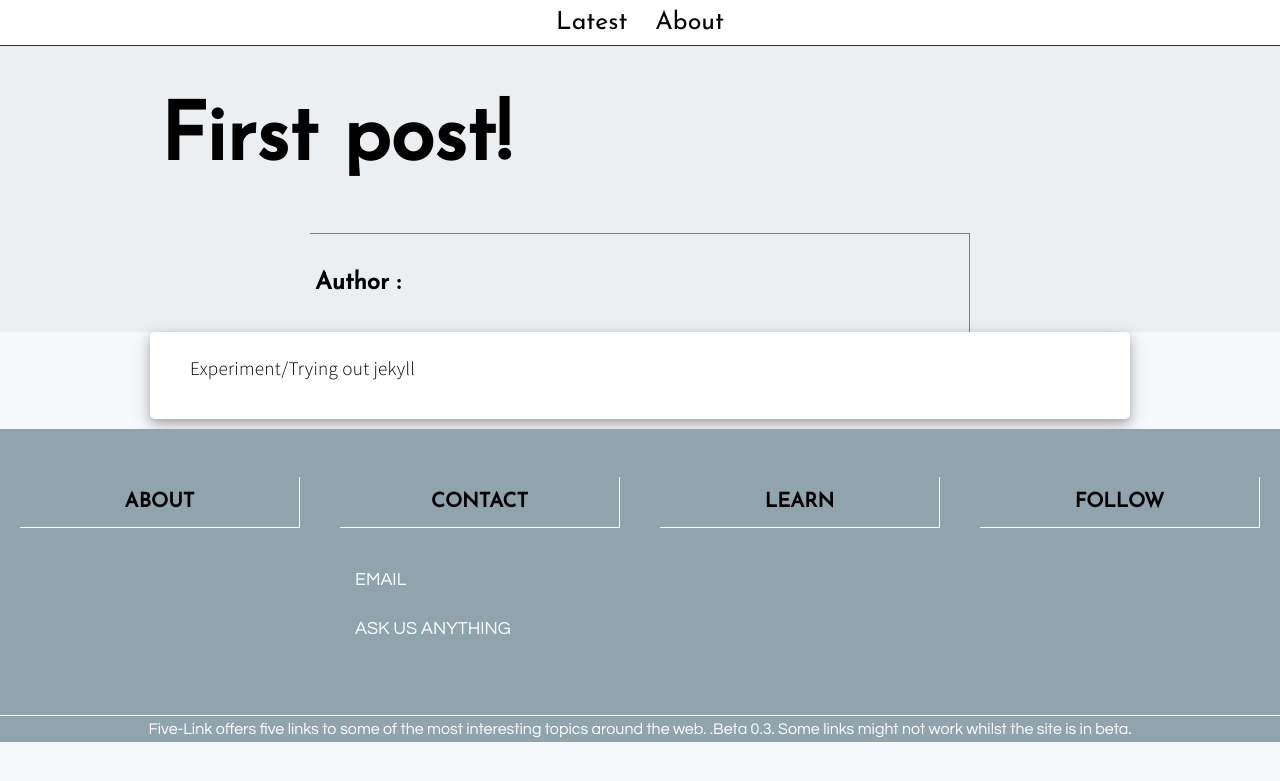
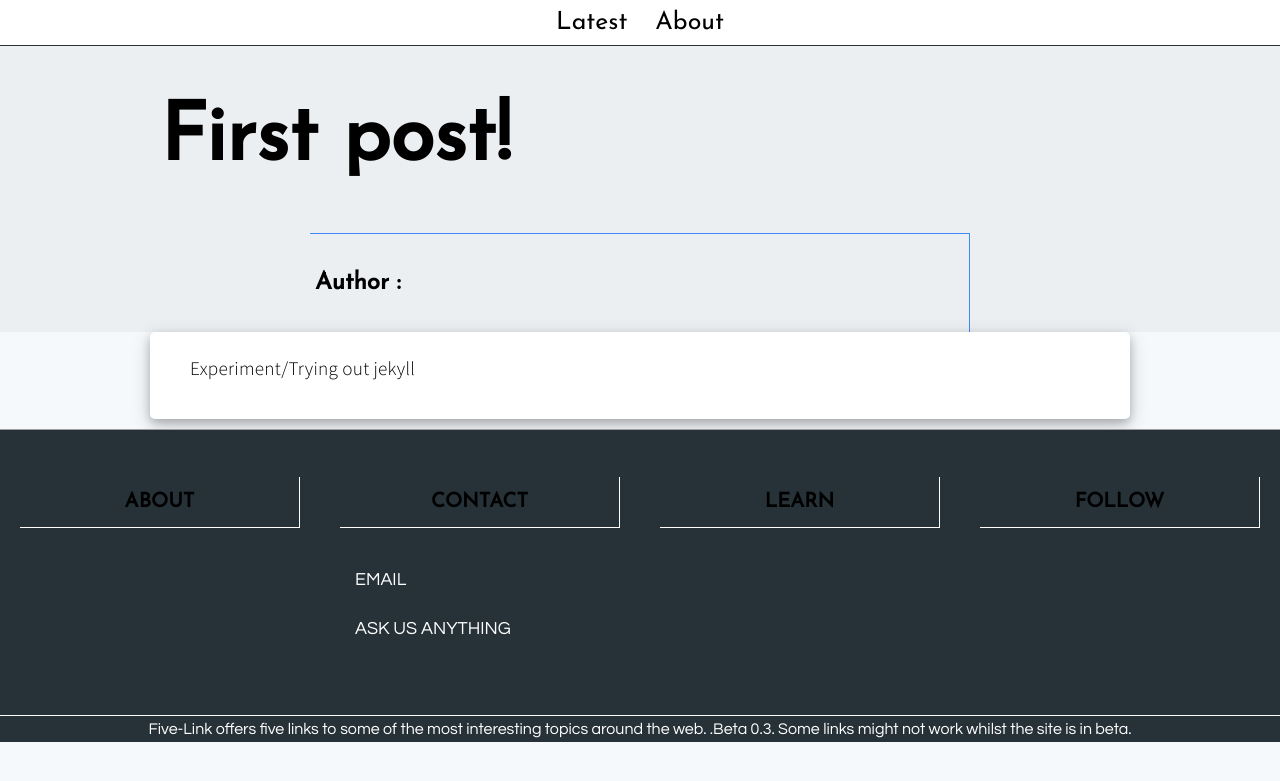
Before and after one commit to hub63501/my-links, a Jekyll site: the page built from _posts/2017-09-10-first-post.md, in a window 1280 px wide. Shown: the top 781 px of the page. Built offline with Jekyll 4.4.1, drawn with Linux system fonts in a browser that asks for light colours.

Commit message:
changed footer colour

```diff
--- a/assets/CSS/CSS-U_flex.css
+++ b/assets/CSS/CSS-U_flex.css
@@ -668,7 +668,7 @@ footer
 
 
 footer{
-  background-color: #90A4AE;
+  background-color: #263238;
   color: #ffffff;
   border-top: 1px solid #9E9E9E;
   padding: 0px;
```
